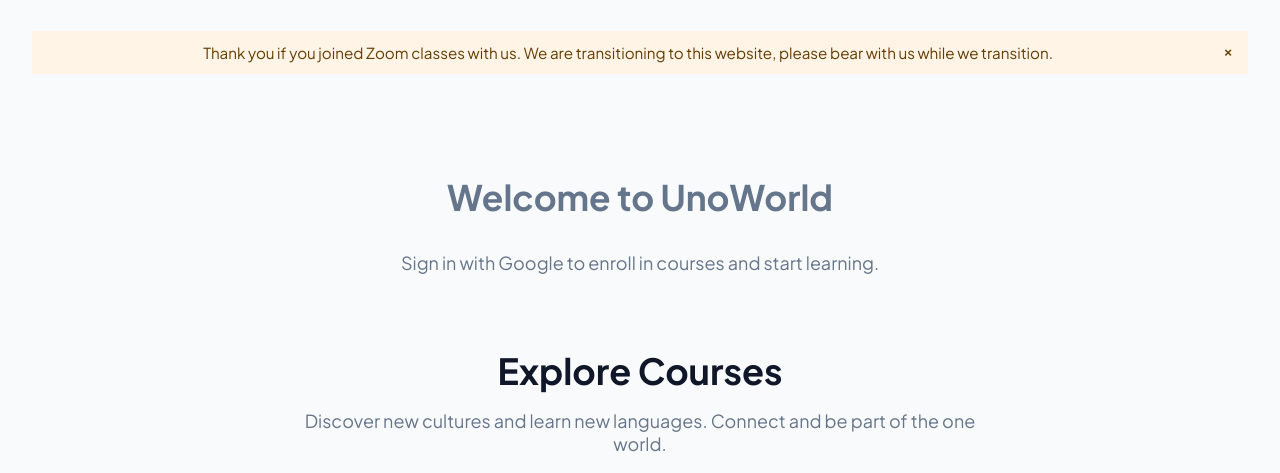
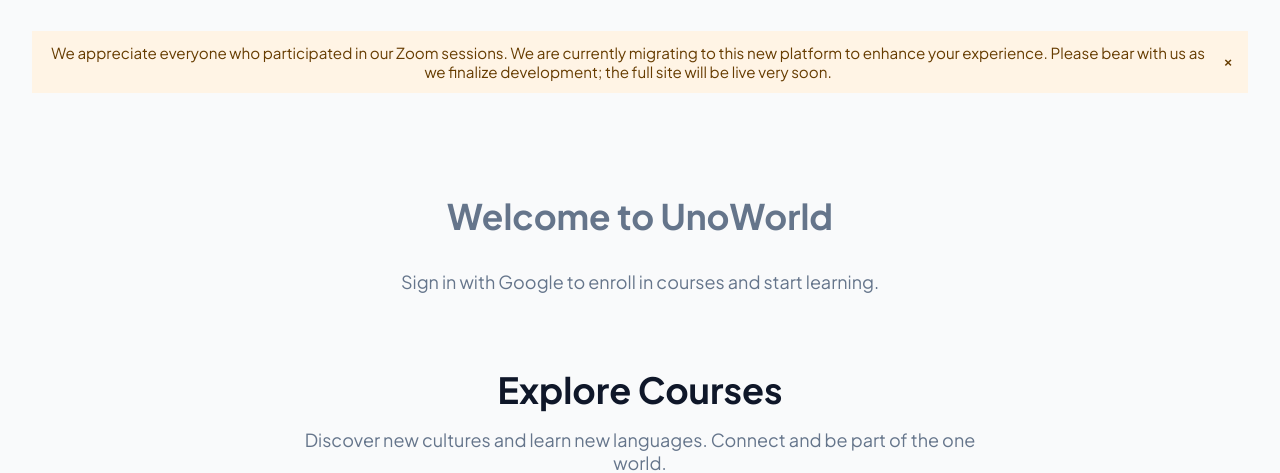
Before and after one commit to heres-riya/unoworld, a Flask app: page /dashboard in a window 1280 px wide. Shown: the part 65-538 px from the top of the page. Run offline with Flask 3, Linux system fonts and the light colour scheme; data that the repository does not hold is empty; some libraries are stand-ins or nearby versions.

Commit message:
fixing text

```diff
--- a/templates/portal.html
+++ b/templates/portal.html
@@ -32,7 +32,7 @@
   <div id="site-banner" style="background:#fff4e5;color:#663c00;padding:0.75rem 1rem;text-align:center;font-size:0.95rem;margin-bottom:100px;max-width:1280px;margin-left:auto;margin-right:auto;">
     <div style="display:flex;align-items:center;justify-content:center;gap:1rem;">
       <div style="flex:1;text-align:center;">
-        Thank you if you joined Zoom classes with us. We are transitioning to this website, please bear with us while we transition.
+        We appreciate everyone who participated in our Zoom sessions. We are currently migrating to this new platform to enhance your experience. Please bear with us as we finalize development; the full site will be live very soon.
       </div>
       <button id="banner-close" aria-label="Close banner" style="background:transparent;border:none;font-weight:700;cursor:pointer;color:#663c00;">×</button>
     </div>
```
